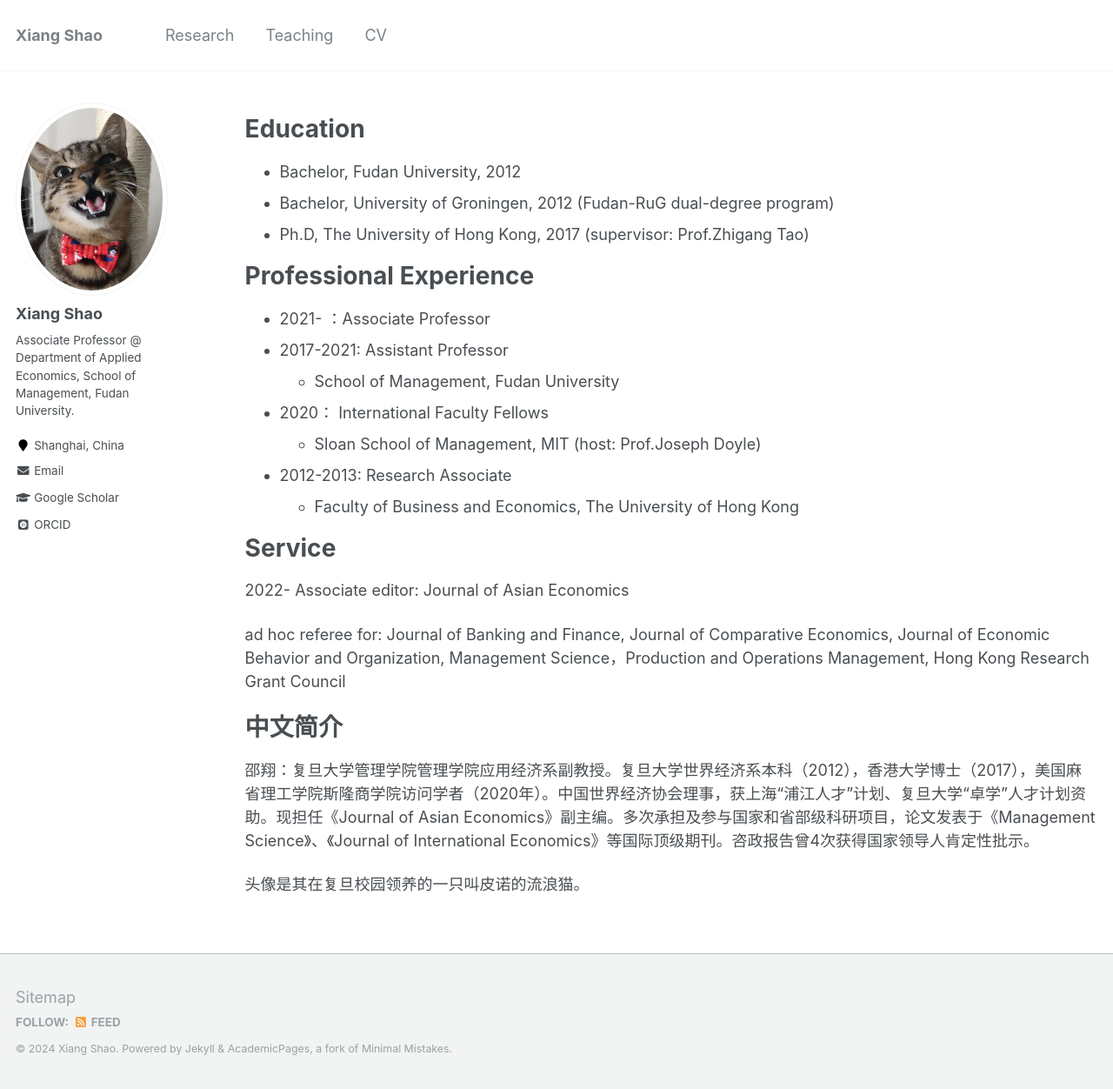
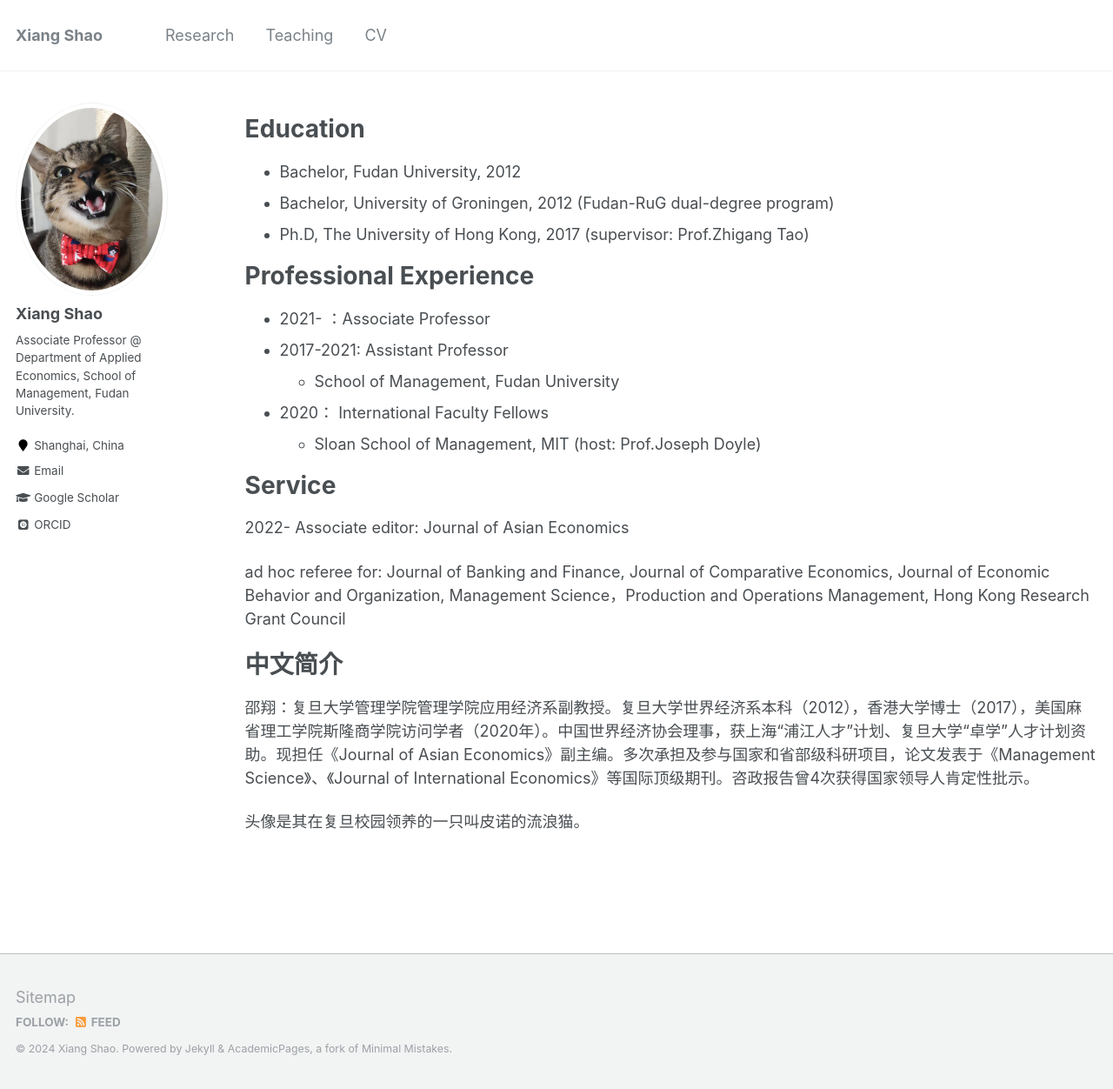
Before and after one commit to xiangshao/xiangshao.github.io, a Jekyll site: the page built from _pages/cv.md, in a window 1280 px wide and 1252 px high. Shown: the whole window at 87% size. Built offline with Jekyll 4.4.1, drawn with Linux system fonts in a browser that asks for light colours; some web fonts are replaced.

Commit message:
Update cv.md

```diff
--- a/_pages/cv.md
+++ b/_pages/cv.md
@@ -22,8 +22,7 @@ Professional Experience
   * School of Management, Fudan University
 * 2020： International Faculty Fellows
   * Sloan School of Management, MIT (host: Prof.Joseph Doyle)
-* 2012-2013: Research Associate
-  * Faculty of Business and Economics, The University of Hong Kong
+
 
 
 Service
```
